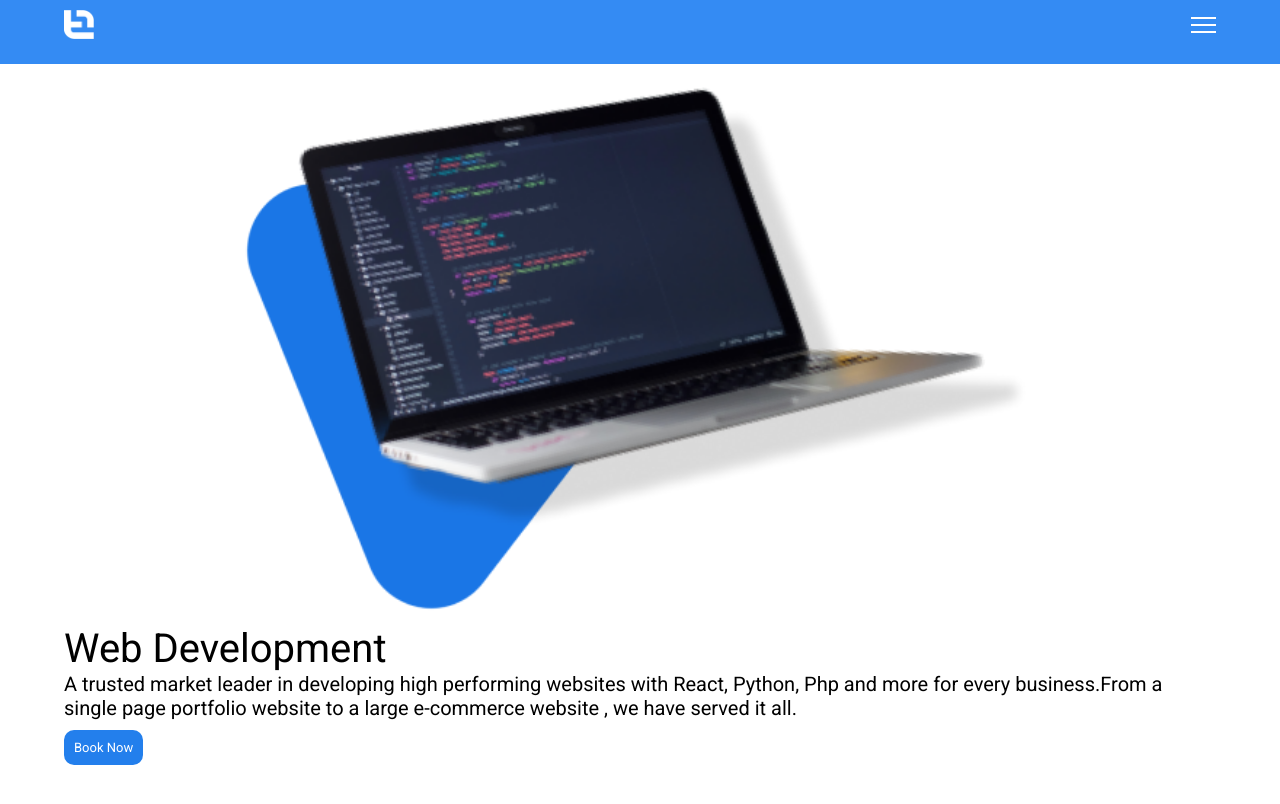
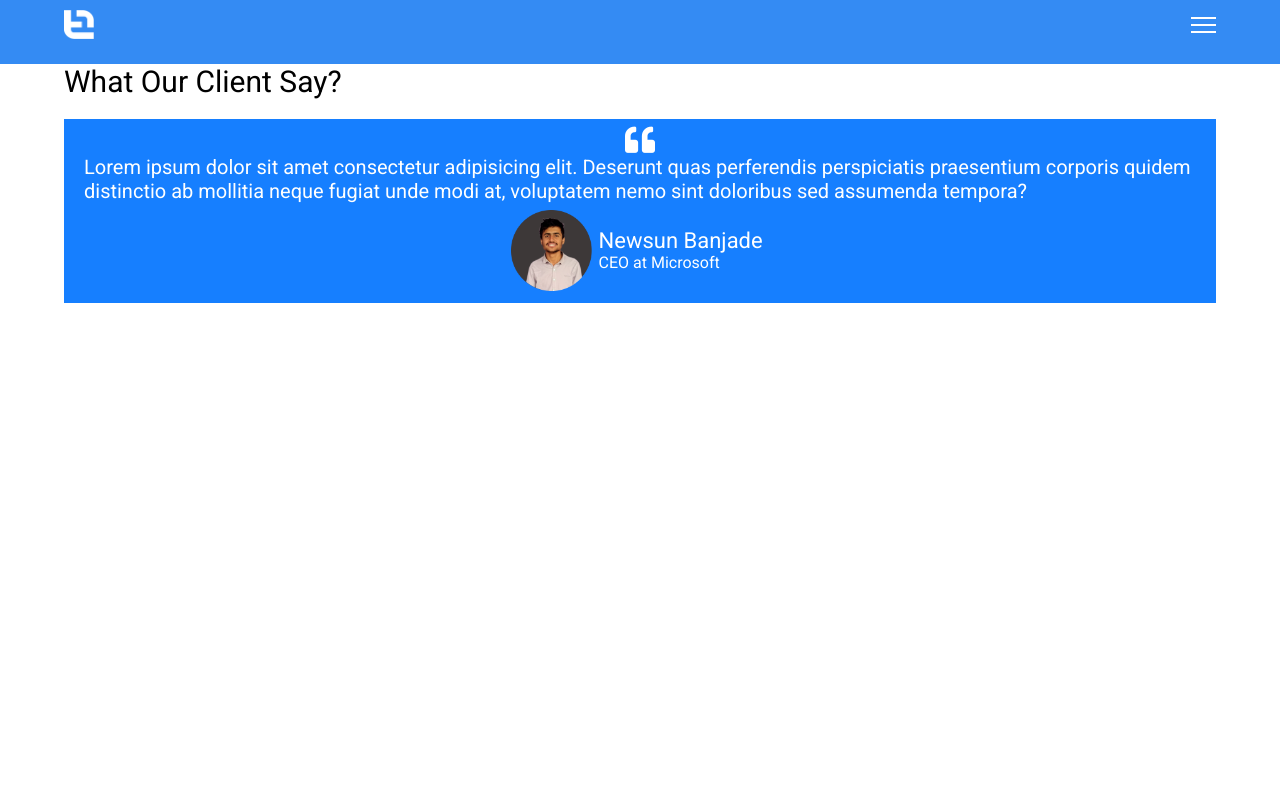
Before and after one commit to The-EnspireTech/Enspire_Official, a Next.js app: page / in a window 1280 px wide. Shown: the top 804 px of the page. Built offline with nearby package versions, Linux system fonts and the light colour scheme.

Commit message:
footer section remaining

```diff
--- a/Components/Teams.jsx
+++ b/Components/Teams.jsx
@@ -1,8 +1,56 @@
 import React from "react";
-import SwiperCore, { Navigation, Pagination, Autoplay } from "swiper";
-SwiperCore.use([Navigation, Pagination, Autoplay]);
+import { Autoplay, Navigation, Pagination } from "swiper";
+import SwiperCore from "swiper";
+// Import Swiper React components
+import { Swiper, SwiperSlide } from "swiper/react";
+SwiperCore.use([Autoplay, Navigation, Pagination]);
+
 const Teams = () => {
-  return <div></div>;
+  return (
+    <div className="Team-Container">
+      <div className="wrapper">
+        <div className="team-head">
+          <div className="Team-title">
+            <h3>
+              <span>Our</span>Team
+            </h3>
+          </div>
+          <div className="swiper-section">
+            <Swiper
+              spaceBetween={50}
+              slidesPerView={1}
+              loop={true}
+              navigation
+              pagination={{ clickable: true }}
+              scrollbar={{ draggable: true }}
+              onSlideChange={() => console.log("slide change")}
+              onSwiper={(swiper) => console.log(swiper)}
+            >
+              <SwiperSlide>
+                <Person />
+              </SwiperSlide>
+              <SwiperSlide>
+                <Person />
+              </SwiperSlide>
+            </Swiper>
+          </div>
+        </div>
+      </div>
+    </div>
+  );
 };
 
+const Person = () => {
+  return (
+    <div className="card">
+      <div className="cardimg">
+        <img src="/images/image 1.png" alt="" />
+      </div>
+      <div className="cardinfo">
+        <h3>Newsun</h3>
+        <p>Full Stack Developer</p>
+      </div>
+    </div>
+  );
+};
 export default Teams;
--- a/Components/Testomonial.jsx
+++ b/Components/Testomonial.jsx
@@ -0,0 +1,43 @@
+import React from "react";
+
+const Testomonial = () => {
+  return (
+    <div className="Testomonial-container">
+      <div className="wrapper">
+        <div className="Testo-title">
+          <h3>
+            <span>What Our </span>Client Say?
+          </h3>
+          <Clienter />
+        </div>
+      </div>
+    </div>
+  );
+};
+
+const Clienter = () => {
+  return (
+    <div className="client-wrapper">
+      <div className="client-section">
+        <div>
+          <i className="fas fa-quote-left"></i>
+        </div>
+        <p className="client-says">
+          Lorem ipsum dolor sit amet consectetur adipisicing elit. Deserunt quas
+          perferendis perspiciatis praesentium corporis quidem distinctio ab
+          mollitia neque fugiat unde modi at, voluptatem nemo sint doloribus sed
+          assumenda tempora?
+        </p>
+        <div className="client-info">
+          <img src="/images/Newsun.png" alt="" className="client-image" />
+          <div className="client-text">
+            <h3>Newsun Banjade</h3>
+            <p>CEO at Microsoft</p>
+          </div>
+        </div>
+      </div>
+    </div>
+  );
+};
+
+export default Testomonial;
--- a/package.json
+++ b/package.json
@@ -12,6 +12,6 @@
     "node-sass": "^5.0.0",
     "react": "17.0.1",
     "react-dom": "17.0.1",
-    "swiper": "^6.4.12"
+    "swiper": "^6.4.15"
   }
 }
--- a/pages/_app.js
+++ b/pages/_app.js
@@ -2,8 +2,12 @@ import "../styles/globals.scss";
 import "../styles/nav.scss";
 import "../styles/Landing.scss";
 import "../styles/Services.scss";
+import "../styles/Team.scss";
+import "../styles/Testomonial.scss";
+// Import Swiper styles
 import "swiper/components/navigation/navigation.scss";
 import "swiper/components/pagination/pagination.scss";
+
 import "swiper/swiper.scss";
 import Navbar from "../Components/Navbar";
 function MyApp({ Component, pageProps }) {
--- a/pages/index.js
+++ b/pages/index.js
@@ -1,6 +1,8 @@
 import Head from "next/head";
 import Landing from "../Components/Landing";
 import Services from "../Components/Services";
+import Teams from "../Components/Teams";
+import Testomonial from "../Components/Testomonial";
 
 // install Swiper components
 
@@ -12,7 +14,9 @@ export default function Home() {
         <link rel="shortcut icon" href="/favicon.ico" type="image/x-icon" />
       </Head>
       {/* <Landing /> */}
-      <Services />
+      {/* <Services /> */}
+      {/* <Teams /> */}
+      <Testomonial />
       {/* <div className="wrapper">
         <section className={styles.solutioncont}>
           <div className={styles.soltion}>
--- /dev/null
+++ b/styles/About.scss
@@ -0,0 +1,2 @@
+.About-wrap {
+}
--- /dev/null
+++ b/styles/Team.scss
@@ -0,0 +1,13 @@
+.card {
+  display: flex;
+  flex-direction: column;
+  justify-content: center;
+}
+
+.cardimg {
+  width: 25rem;
+  height: 25rem;
+  img {
+    width: 100%;
+  }
+}
--- /dev/null
+++ b/styles/Testomonial.scss
@@ -0,0 +1,42 @@
+.Testo-title {
+  h3 {
+    font-size: 3rem;
+  }
+}
+.client-wrapper {
+  color: #fff;
+  padding: 2rem 0;
+  position: relative;
+  display: flex;
+  justify-content: center;
+  align-items: center;
+}
+.client-section {
+  background: #167fff;
+  padding: 1em 2rem;
+  display: flex;
+  justify-content: center;
+  align-items: center;
+  flex-direction: column;
+}
+.fa-quote-left {
+  font-size: 3rem;
+}
+.client-info {
+  padding: 1em 0;
+  display: flex;
+  align-items: center;
+}
+.client-image {
+  width: 13em;
+  height: 13em;
+}
+.client-text {
+  padding: 0 1em;
+  h3 {
+    font-size: 2.2rem;
+  }
+  p {
+    font-size: 1.6rem;
+  }
+}
```
Also changed, not shown: Components/About.jsx (+21 -0 lines), public/images/Newsun.png (renamed from public/images/Group 42.png), 1 other file (tests, documents, lock files or other folders).
